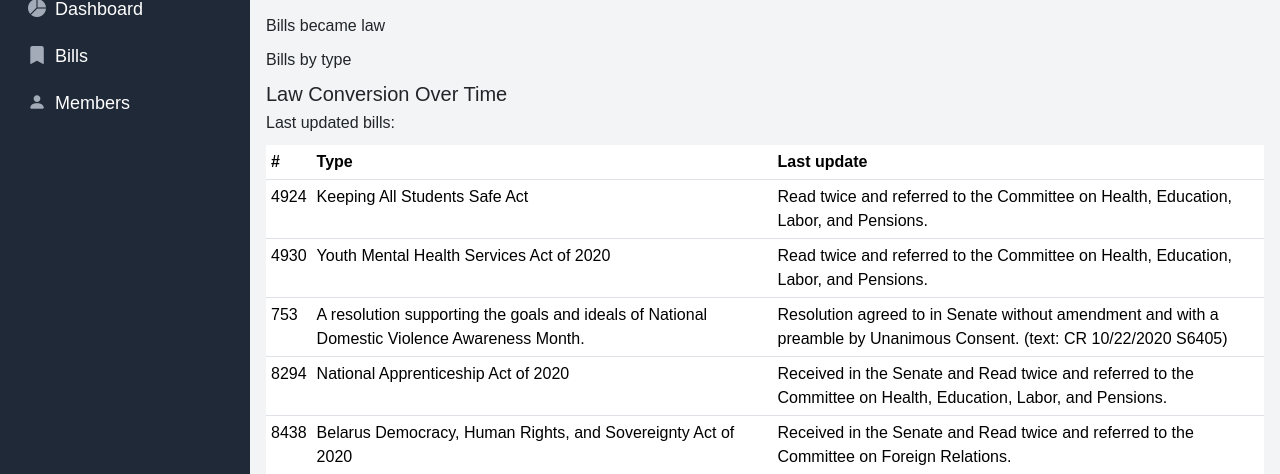
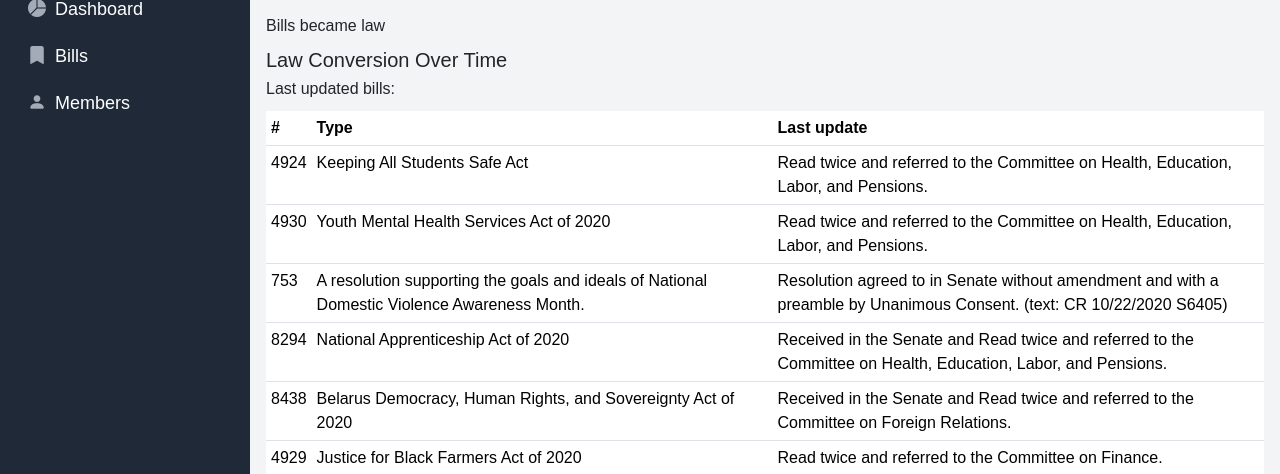
Before and after one commit to PaylemanC/Proyecto-Final-BC-Python-Avanzado-g2, a Django app: template rollcall_votes/templates/dashboard.html in a window 1280 px wide. Shown: the part 36-510 px from the top of the page. Run offline with Django 5.2, Linux system fonts and the light colour scheme; the template is opened without the code that fills it: values that come from a table or form of the project are taken from there, others are empty; data comes from the database, SQL or seed files in the repository.

Commit message:
refactor: Move bill_type_chart from Dashboard to Bill List

```diff
--- a/rollcall_votes/templates/bill_list.html
+++ b/rollcall_votes/templates/bill_list.html
@@ -5,6 +5,11 @@
 {% block content %}
 
 <h1>All Bills</h1>
+
+<h2>Bills by Type</h2>
+<div id="bill_type_chart">
+    {{ bill_type_chart|safe }}
+</div>
 
 <table class="table table-hover">
     <thead class="thead-light">
--- a/rollcall_votes/templates/dashboard.html
+++ b/rollcall_votes/templates/dashboard.html
@@ -8,17 +8,6 @@
 
 <p>Members count: {{members_count}}</p>
 <p>{{laws_count}} Bills became law</p>
-<p>Bills by type</p>
-<ul>
-    {% for bill in bills_by_type %}
-      <li>{{ bill.type }}: {{ bill.total }}</li>
-    {% endfor %}
-</ul>
-
-{% comment %} <h2>Projects by Type</h2>
-<div id="bill_type_chart">
-    {{ bill_type_chart|safe }}
-</div>  {% endcomment %}
 
 <h2>Law Conversion Over Time</h2>
 <div id="law_conversion_chart">
```
Also changed, not shown: rollcall_votes/dashboard/views.py (+4 -5 lines).
